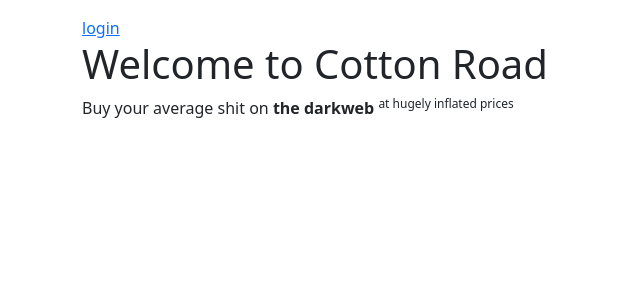
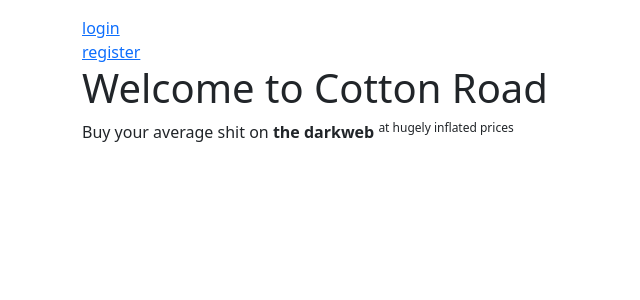
Before and after one commit to sir-ragna/auction, a Django app: page / in a window 1280 px wide. Shown: the top 300 px of the page, without its empty margins (0-640 px from the left). Run offline with Django 3.2, Linux system fonts and the light colour scheme.

Commit message:
add register link

```diff
--- a/auction/templates/index.html.j2
+++ b/auction/templates/index.html.j2
@@ -5,7 +5,8 @@
     <small class="text-muted">Welcome back <b>{{ user.username }}</b>
     (<a href="{% url 'logout' %}">logout</a>)</small>
 {% else %}
-    <a href="{% url 'login' %}">login</a>
+    <a href="{% url 'login' %}">login</a><br>
+    <a href="{% url 'register' %}">register</a>
 {% endif %}
 <h1>Welcome to Cotton Road</h1>
 <p>Buy your average shit on <b>the darkweb</b> <sup>at hugely inflated prices</sup><p>
```
